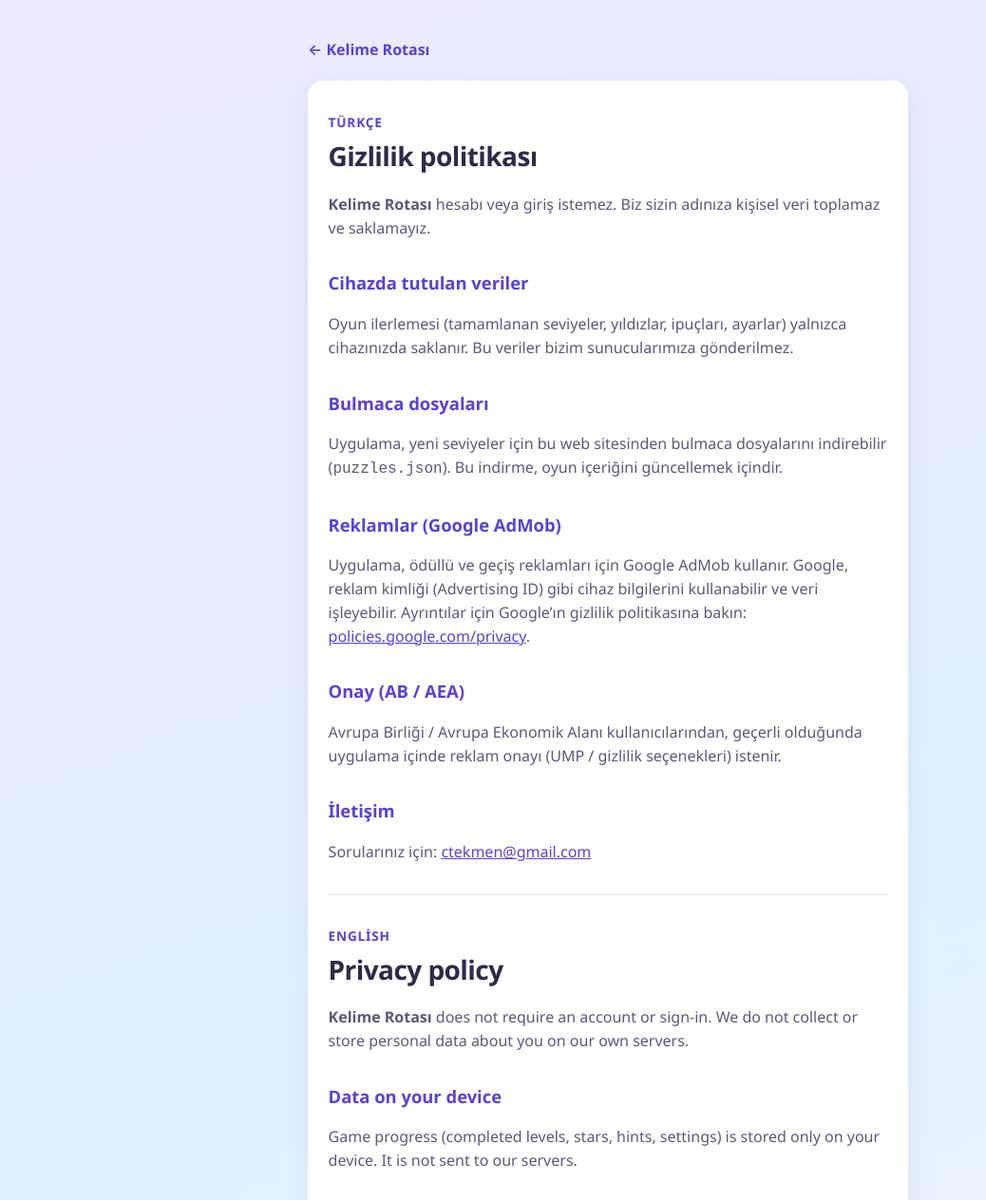
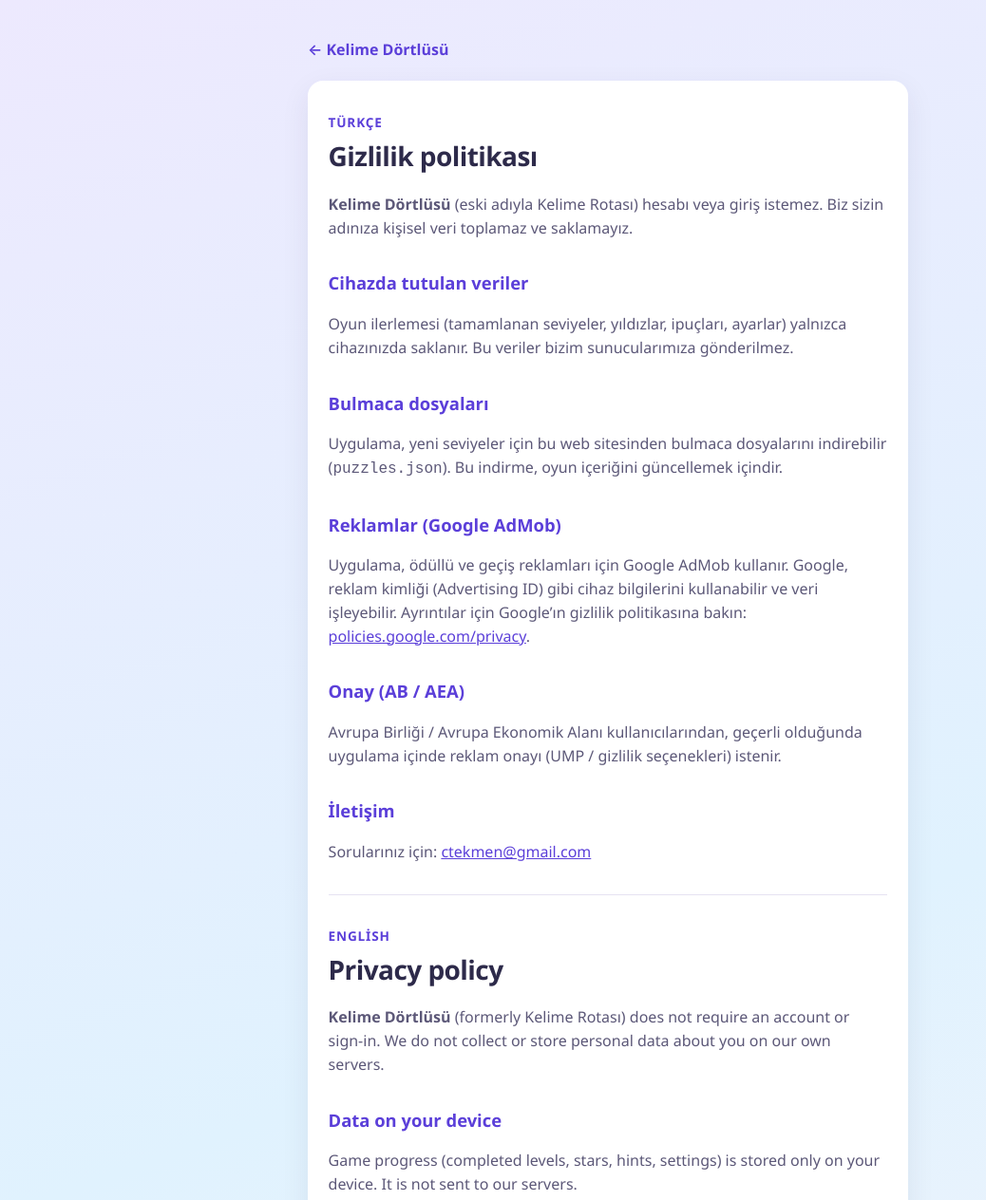
Before and after one commit to catekuser/kelimerotasi, a plain HTML site: page privacy.html in a window 1280 px wide. Shown: the top 1264 px of the page at 95% size, without its empty margins (0-1038 px from the left). Drawn offline with Linux system fonts and the light colour scheme.

Commit message:
update site

```diff
--- a/privacy.html
+++ b/privacy.html
@@ -3,7 +3,7 @@
   <head>
     <meta charset="utf-8" />
     <meta name="viewport" content="width=device-width, initial-scale=1" />
-    <title>Gizlilik politikası — Kelime Rotası</title>
+    <title>Gizlilik politikası — Kelime Dörtlüsü</title>
     <style>
       :root {
         --bg: #f6f4fb;
@@ -74,13 +74,13 @@
   </head>
   <body>
     <main>
-      <a class="back" href="./index.html">← Kelime Rotası</a>
+      <a class="back" href="./index.html">← Kelime Dörtlüsü</a>
       <div class="card">
         <p class="lang">Türkçe</p>
         <h1>Gizlilik politikası</h1>
         <p>
-          <strong>Kelime Rotası</strong> hesabı veya giriş istemez. Biz sizin adınıza kişisel veri
-          toplamaz ve saklamayız.
+          <strong>Kelime Dörtlüsü</strong> (eski adıyla Kelime Rotası) hesabı veya giriş istemez. Biz
+          sizin adınıza kişisel veri toplamaz ve saklamayız.
         </p>
         <h2>Cihazda tutulan veriler</h2>
         <p>
@@ -114,8 +114,8 @@
         <p class="lang">English</p>
         <h1>Privacy policy</h1>
         <p>
-          <strong>Kelime Rotası</strong> does not require an account or sign-in. We do not collect or
-          store personal data about you on our own servers.
+          <strong>Kelime Dörtlüsü</strong> (formerly Kelime Rotası) does not require an account or
+          sign-in. We do not collect or store personal data about you on our own servers.
         </p>
         <h2>Data on your device</h2>
         <p>
```
Also changed, not shown: credits.html (+2 -2 lines), index.html (+3 -2 lines), terms.html (+7 -5 lines).
